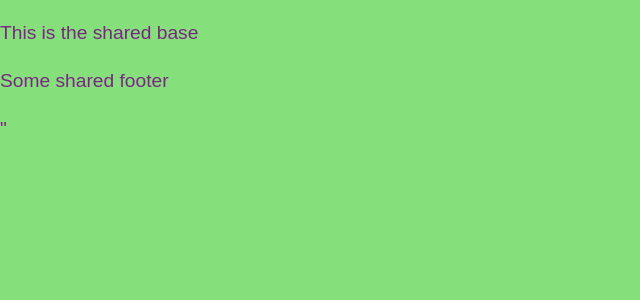
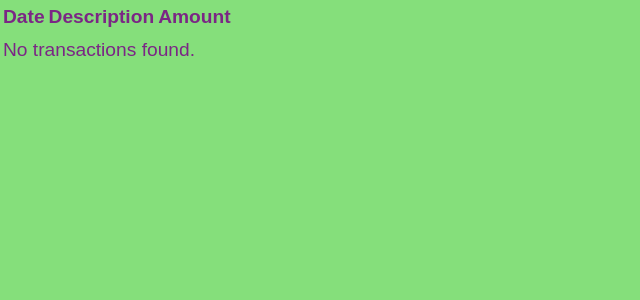
Before and after one commit to Preocts/htmx-fastapi, a FastAPI app: page / in a window 1280 px wide. Shown: the top 300 px of the page, without its empty margins (0-640 px from the left). Run offline with FastAPI, Linux system fonts and the light colour scheme.

Commit message:
Create a transactions table template

```diff
--- a/template/_shared_base.html
+++ b/template/_shared_base.html
@@ -8,13 +8,6 @@
   </head>
   <script src="static/js/htmx.min.js"></script>
   <body>
-    <div id="header">
-      <p>This is the shared base</p>
-    </div>
     <div id="content">{% block content %}{% endblock %}</div>
-    <div id="footer">
-      <p>Some shared footer</p>
-    </div>
   </body>
 </html>
-"
--- a/template/index.html
+++ b/template/index.html
@@ -1,3 +1,12 @@
 {% extends "_shared_base.html" %} {% block content %}
-<div class="container"></div>
+<div class="container">
+  <div
+    id="transaction-table"
+    hx-get="/transactions"
+    hx-trigger="load"
+    hx-swap="innerHTML"
+  >
+    {% include "partial/transactions.html" with context %}
+  </div>
+</div>
 {% endblock %}
--- /dev/null
+++ b/template/partial/transactions.html
@@ -0,0 +1,22 @@
+<table id="transaction-table">
+  <thead>
+    <tr>
+      <th>Date</th>
+      <th>Description</th>
+      <th>Amount</th>
+    </tr>
+  </thead>
+  <tbody>
+    {% if transactions %} {% for transaction in transactions %}
+    <tr>
+      <td>{{ transaction.timestamp | readable_timestamp }}</td>
+      <td>{{ transaction.description }}</td>
+      <td>{{ transaction.amount }}</td>
+    </tr>
+    {% endfor %} {% else %}
+    <tr>
+      <td colspan="3">No transactions found.</td>
+    </tr>
+    {% endif %}
+  </tbody>
+</table>
```
